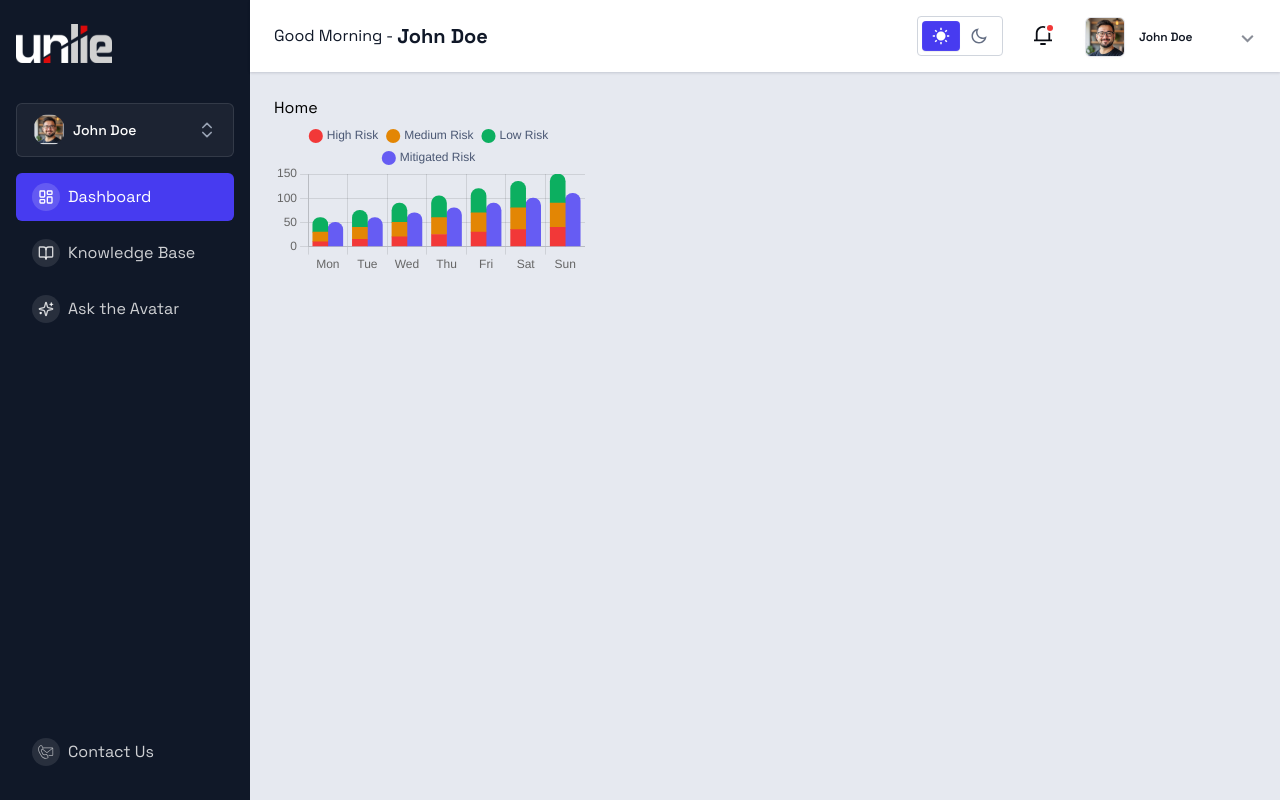
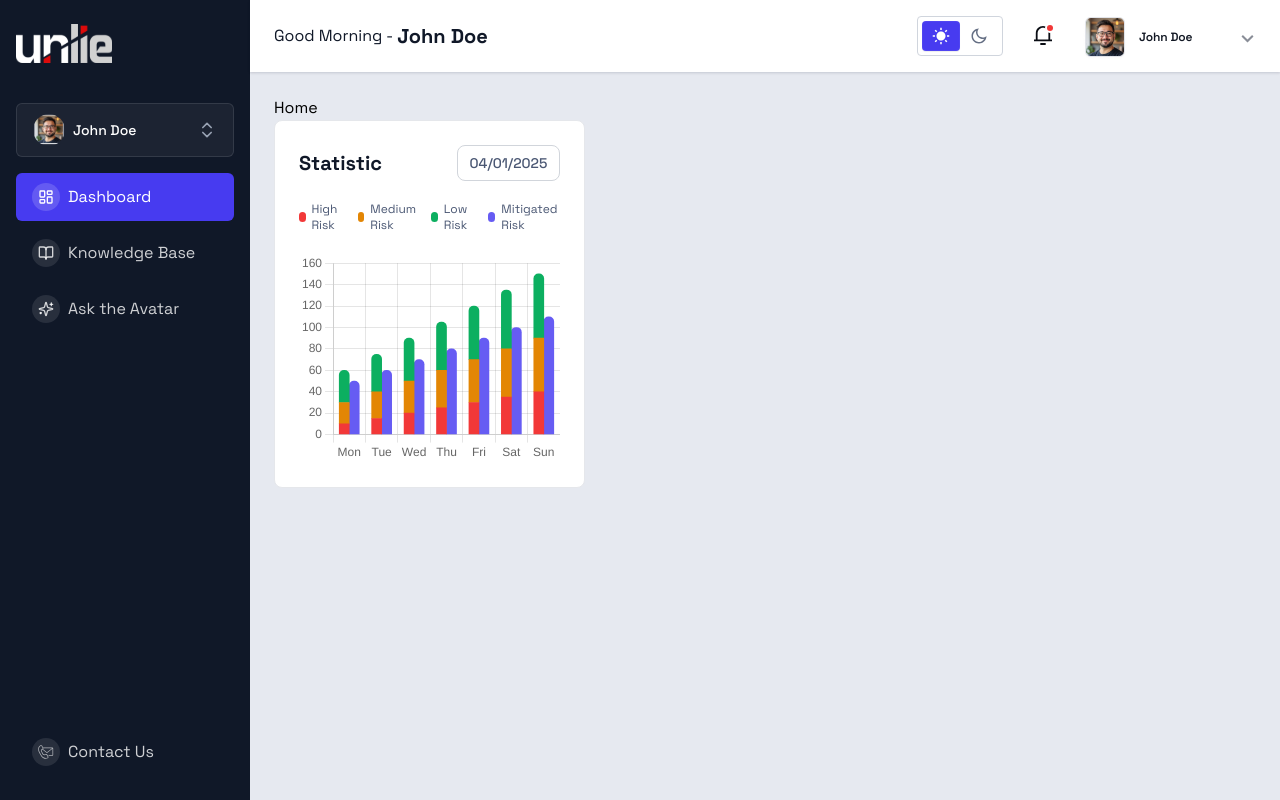
Before and after one commit to nur-it/react-un-lion-dashboard, a React (Vite) app: page / in a window 1280 px wide. Built offline with nearby package versions, Linux system fonts and the light colour scheme.

Commit message:
statistic chart and folder update

```diff
--- /dev/null
+++ b/src/components/screen/Home/StatisticEmotionAnalytics/Statistic.jsx
@@ -0,0 +1,36 @@
+import StatisticChart from "./StatisticChart";
+const Statistic = () => {
+  return (
+    <div className="space-y-5 rounded-lg border border-gray-200 bg-white p-6">
+      <div className="flex items-center justify-between">
+        <h5 className="text-xl font-bold text-secondary_main">Statistic</h5>
+        <div className="flex h-9 items-center rounded-lg border border-gray-300 bg-white/[2%] px-3">
+          <p className="text-text_secondary text-sm font-medium">04/01/2025</p>
+        </div>
+      </div>
+      <div className="flex items-center gap-3">
+        <div className="flex items-center gap-1.5">
+          <div className="h-2.5 w-2.5 rounded-full bg-error"></div>
+          <p className="text-text_secondary text-xs font-normal">High Risk</p>
+        </div>
+        <div className="flex items-center gap-1.5">
+          <div className="h-2.5 w-2.5 rounded-full bg-warning"></div>
+          <p className="text-text_secondary text-xs font-normal">Medium Risk</p>
+        </div>
+        <div className="flex items-center gap-1.5">
+          <div className="h-2.5 w-2.5 rounded-full bg-success"></div>
+          <p className="text-text_secondary text-xs font-normal">Low Risk</p>
+        </div>
+        <div className="flex items-center gap-1.5">
+          <div className="h-2.5 w-2.5 rounded-full bg-blue_main"></div>
+          <p className="text-text_secondary text-xs font-normal">
+            Mitigated Risk
+          </p>
+        </div>
+      </div>
+      <StatisticChart />
+    </div>
+  );
+};
+
+export default Statistic;
--- a/src/components/screen/Home/StatisticEmotionAnalytics/StatisticChart.jsx
+++ b/src/components/screen/Home/StatisticEmotionAnalytics/StatisticChart.jsx
@@ -49,22 +49,11 @@ const StackedBarChart = () => {
   const options = {
     plugins: {
       legend: {
-        display: true,
-        position: "top",
-        labels: {
-          usePointStyle: true,
-          pointStyle: "circle",
-          boxWidth: 10,
-          boxHeight: 10,
-          padding: 10,
-          font: {
-            size: 12,
-          },
-          color: "#4A5773",
-        },
+        display: false,
       },
     },
     responsive: true,
+    maintainAspectRatio: false,
     scales: {
       x: {
         stacked: true,
@@ -73,8 +62,8 @@ const StackedBarChart = () => {
         stacked: true,
       },
     },
-    barThickness: 15,
-    maxBarThickness: 20,
+    barThickness: 10,
+    maxBarThickness: 15,
   };
 
   return (
--- a/src/components/screen/Home/StatisticEmotionAnalytics/StatisticEmotionAnalytics.jsx
+++ b/src/components/screen/Home/StatisticEmotionAnalytics/StatisticEmotionAnalytics.jsx
@@ -1,11 +1,9 @@
-import StatisticChart from "./StatisticChart";
+import Statistic from "./Statistic";
 
 const StatisticEmotionAnalytics = () => {
   return (
     <div className="grid grid-cols-3 gap-6">
-      <div>
-        <StatisticChart />
-      </div>
+      <Statistic />
     </div>
   );
 };
--- a/tailwind.config.js
+++ b/tailwind.config.js
@@ -30,6 +30,7 @@ export default {
         white_opacity05: "rgba(255, 255, 255, 0.05)",
         white_opacity10: "rgba(255, 255, 255, 0.10)",
         dark_header: "rgba(243, 244, 246, 0.10)",
+        text_secondary:"#4A5773"
       },
       boxShadow: {
         primary:
```
